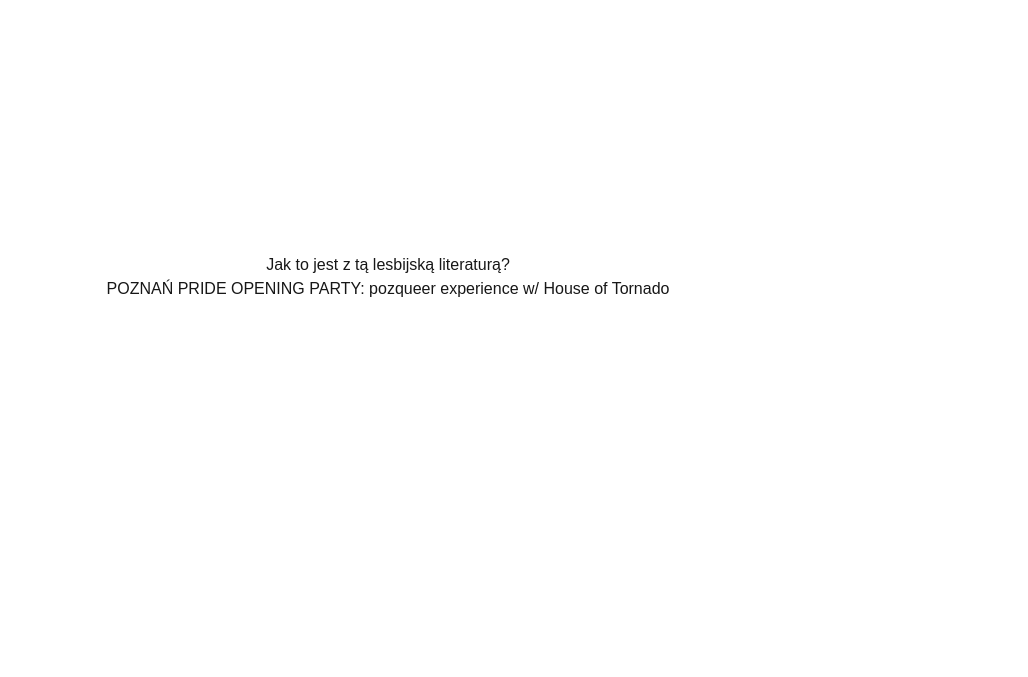
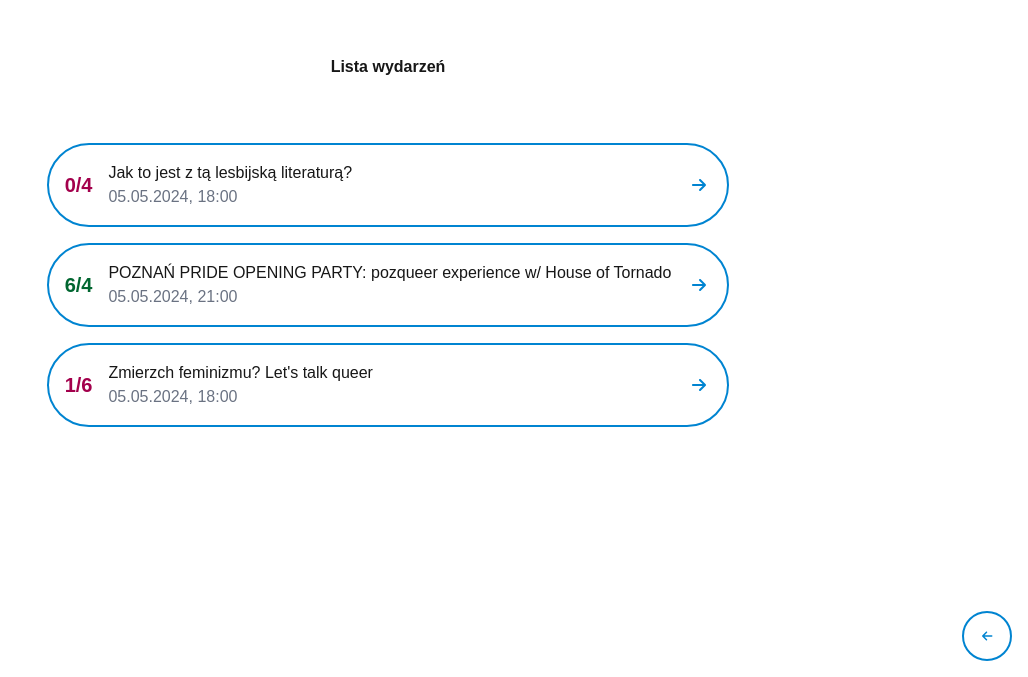
Before and after one commit to edworczak/volo-app, a Next.js app: page /panel/events in a window 1280 px wide. Shown: the part 123-800 px from the top of the page, without its empty margins (252-1280 px from the left). Built offline with nearby package versions, Linux system fonts and the light colour scheme.

Commit message:
added events list

```diff
--- a/src/app/globals.css
+++ b/src/app/globals.css
@@ -36,8 +36,13 @@ body {
 
   button,
   .button  {
-    @apply bg-sky-600 text-white px-4 py-2;
-    @apply block text-center;
-    @apply cursor-pointer uppercase tracking-[.25em];
+    @apply bg-white text-sky-600 border-2 border-sky-600;
+    @apply block cursor-pointer px-6 py-2;
+    @apply uppercase tracking-[.25em] text-center font-bold;
+    @apply rounded-[50vh];
+
+    &.primary {
+      @apply bg-sky-600 text-white;
+    }
   }
 }
--- a/src/app/panel/events/[id]/page.tsx
+++ b/src/app/panel/events/[id]/page.tsx
@@ -33,7 +33,7 @@ const getVoloNumber = () => {
   }
 
   return (
-    <ContentWithStickyHeader title={eventData.name}>
+    <ContentWithStickyHeader title={eventData.name} backPath="/panel/events">
       <div className="grid grid-cols-1 gap-8">
         <Card title="szczegóły">
           <div>
@@ -58,6 +58,7 @@ const getVoloNumber = () => {
         </Card>
       <VoloList eventId={eventData.id} maxVolo={eventData.maxVolo ? eventData.maxVolo : eventData.minVolo}/>
       </div>
+
     </ContentWithStickyHeader>
   );
 }
--- a/src/app/panel/events/page.tsx
+++ b/src/app/panel/events/page.tsx
@@ -1,13 +1,13 @@
+import ContentWithStickyHeader from "@/components/common/content-with-sticky-header/content-with-sticky-header";
+import EventsList from "@/components/events-list/events-list";
 import Login from "@/components/login/login";
 import { eventsData } from "@/data/events";
 import Link from "next/link";
 
 export default function Events() {
   return (
-    <div className="w-full min-h-full flex flex-col items-center justify-center">
-        {eventsData.map((event) => {
-          return <Link href={`/panel/events/${event.id}`}>{event.name}</Link>
-        })}
-    </div>
+    <ContentWithStickyHeader title="Lista wydarzeń" backPath="/panel">
+        <EventsList/>
+    </ContentWithStickyHeader>
   );
 }
--- a/src/components/common/content-with-sticky-header/content-with-sticky-header.tsx
+++ b/src/components/common/content-with-sticky-header/content-with-sticky-header.tsx
@@ -1,17 +1,26 @@
+import { faArrowLeft } from "@fortawesome/free-solid-svg-icons";
+import { FontAwesomeIcon } from "@fortawesome/react-fontawesome";
+import Link from "next/link";
+import IconButton from "../icon-button/icon-button";
+
 type ContentWithStickyHeaderProps = {
     title: string;
     children: React.ReactNode;
+    backPath?: string;
   };
 
-  export default function ContentWithStickyHeader({ title, children }: ContentWithStickyHeaderProps) {
+  export default function ContentWithStickyHeader({ title, children, backPath }: ContentWithStickyHeaderProps) {
       return (
           <div className="w-full min-h-full flex flex-col items-center justify-center gap-8">
                 <div className="sticky top-0 w-full p-4 flex justify-center bg-white z-10">
                   <h1>{title}</h1>
                 </div>
-                <div className="p-4">
+                <div className="p-4 mb-[72px]">
                     {children}
                 </div>
+                <div className="fixed bottom-0 left-0 bg-white w-full p-4 flex justify-end">
+                  {backPath && <IconButton icon={faArrowLeft} url={backPath}/>}
+              </div>
               </div>
       );
     }
--- /dev/null
+++ b/src/components/common/icon-button/icon-button.tsx
@@ -0,0 +1,19 @@
+import { IconDefinition } from "@fortawesome/free-solid-svg-icons";
+import { FontAwesomeIcon } from "@fortawesome/react-fontawesome";
+import Link from "next/link";
+
+type IconButtonProps = {
+    icon: IconDefinition;
+    url: string;
+  };
+
+  export default function IconButton({ icon, url }: IconButtonProps) {
+      return (
+          <Link
+            className="button w-[50px] h-[50px] p-3 flex justify-center items-center"
+            href={url}
+          >
+            <FontAwesomeIcon icon={icon} size="xs"/>
+          </Link>
+      );
+    }
--- /dev/null
+++ b/src/components/events-list/events-list.tsx
@@ -0,0 +1,39 @@
+import { eventsData } from "@/data/events";
+import { eventsVolo } from "@/data/events-volo";
+import { getDateAndTime } from "@/utils/utils";
+import { faArrowRight, faCheck } from "@fortawesome/free-solid-svg-icons";
+import { FontAwesomeIcon } from "@fortawesome/react-fontawesome";
+import Link from "next/link";
+
+  export default function EventsList() {
+    const getLink = (id: string, name: string, maxVolo: number, date: string) => {
+        const isVoloList = eventsVolo.find((event) => event.id === id)
+        const voloNumber = isVoloList ? isVoloList.volo.length : 0;
+                  return (
+                    <Link
+                        key={id}
+                        href={`/panel/events/${id}`}
+                        className="border-2 border-sky-600 rounded-[50vh] flex justify-between gap-4 items-center p-4"
+                    >
+                        <div className={`font-bold text-xl block ${voloNumber >= maxVolo ? "text-green-800" : "text-pink-800"}`}>
+                            {voloNumber}/{maxVolo}
+                            </div>
+                        <div className="block shrink grow overflow-hidden">
+                            <h2 className="text-ellipsis overflow-hidden whitespace-nowrap w-full">{name}</h2>
+                            <span className="text-s text-gray-500">{getDateAndTime(date)}</span>
+                            </div>
+                        <div className="w-[24px] h-[24px] flex justify-center items-center shrink-0 grow-0 text-sky-600">
+                            <FontAwesomeIcon icon={faArrowRight}/>
+                            </div>
+                    </Link>
+                )
+
+    }
+      return (
+          <div className="grid grid-cols-1 gap-4">
+            {eventsData.map((event) => {
+          return getLink(event.id, event.name, event.maxVolo, event.date);
+        })}
+          </div>
+      );
+    }
--- a/src/components/voloList/voloList.tsx
+++ b/src/components/voloList/voloList.tsx
@@ -21,28 +21,25 @@ const getUserName = (id: string) => {
 
     return (
       <div className="w-full grid grid-cols-1 gap-8">
-        {!voloList ? (
-            <Card title="lista osób volo">Nie ma jeszcze nikogo</Card>
-        ) :  (
-            <>
             <Card title="lista osób volo">
-                    {voloList.map((volo, i) => {
+                    {voloList ? voloList.map((volo, i) => {
                         if (i < maxVolo) return (
                             <p>{getUserName(volo.user)}</p>
                         )
-                    })}
+                    }) : "Nie ma jeszcze nikogo"}
+                    <div className="border-t-2 border-purple-900 pt-4 mt-4">
+                        {voloList ? voloList.length : 0}/{maxVolo}
+                    </div>
                   </Card>
-                  <Card title="lista rezerwowa">
+                  {(voloList && voloList.length > maxVolo) && <Card title="lista rezerwowa">
                     {voloList.map((volo, i) => {
                         if (i >= maxVolo) return (
                             <p>{getUserName(volo.user)}</p>
                         )
                     })}
-                </Card>
-                </>
-        ) }
+                </Card>}
         <div className="flex justify-center">
-            <button className="w-full">zapisz się</button>
+            <button className="w-full primary">zapisz się</button>
         </div>
       </div>
     );
--- a/src/data/events-volo.ts
+++ b/src/data/events-volo.ts
@@ -28,4 +28,13 @@ export const eventsVolo = [
             },
         ]
     },
+    {
+        id: "event3",
+        volo:[
+            {
+                user: "user4",
+                timestamp: "2025-03-20T00:00:00.000Z",
+            },
+        ]
+    },
 ]
--- a/src/data/events.ts
+++ b/src/data/events.ts
@@ -2,17 +2,25 @@ export const eventsData = [
     {
         name: "Jak to jest z tą lesbijską literaturą?",
         id: "event1",
-        date: "2024-04-10T14:00:00.000Z",
+        date: "2024-06-01T18:00:00.000Z",
         duration: "3 godziny",
         location: "Lokum",
         minVolo: 3,
         maxVolo: 4,
-        tasks: ["rozstawienie sali","prowadzenie osób do właściwej sali","pomoc techniczna","przekazywanie mikrofonu","donoszenie wody","pilnowanie porządku","posprzątenie sali po wydarzeniu"],
+        tasks: [
+            "rozstawienie sali",
+            "prowadzenie osób do właściwej sali",
+            "pomoc techniczna",
+            "przekazywanie mikrofonu",
+            "donoszenie wody",
+            "pilnowanie porządku",
+            "posprzątenie sali po wydarzeniu"
+        ],
     },
     {
         name: "POZNAŃ PRIDE OPENING PARTY: pozqueer experience w/ House of Tornado",
         id: "event2",
-        date: "2024-04-10T20:00:00.000Z",
+        date: "2024-06-01T21:00:00.000Z",
         duration: "8 godzin",
         location: "Tama",
         minVolo: 3,
@@ -27,4 +35,22 @@ export const eventsData = [
             "wsparcie organizatorów_ek imprezy np. umycie sceny, przeniesienie rekwizytów, pilnowanie harmonogramu, opieka nad artystami_tkami",
         ],
     },
+    {
+        name: "Zmierzch feminizmu? Let's talk queer",
+        id: "event3",
+        date: "2024-06-05T18:00:00.000Z",
+        duration: "3 godziny",
+        location: "Scena na pietrze",
+        minVolo: 6,
+        maxVolo: 6,
+        tasks: [
+            "Prowadzenie osób do właściwej sali",
+            "pomoc techniczna",
+            "przekazywanie mikrofonu",
+            "donoszenie wody",
+            "pilnowanie porządku",
+            "posprzątenie sali po wydarzeniu",
+            "2 osoby na bramce, sprawdzanie biletów",
+        ],
+    },
 ]
```
Also changed, not shown: package.json (+9 -6 lines), 1 other file (tests, documents, lock files or other folders).
